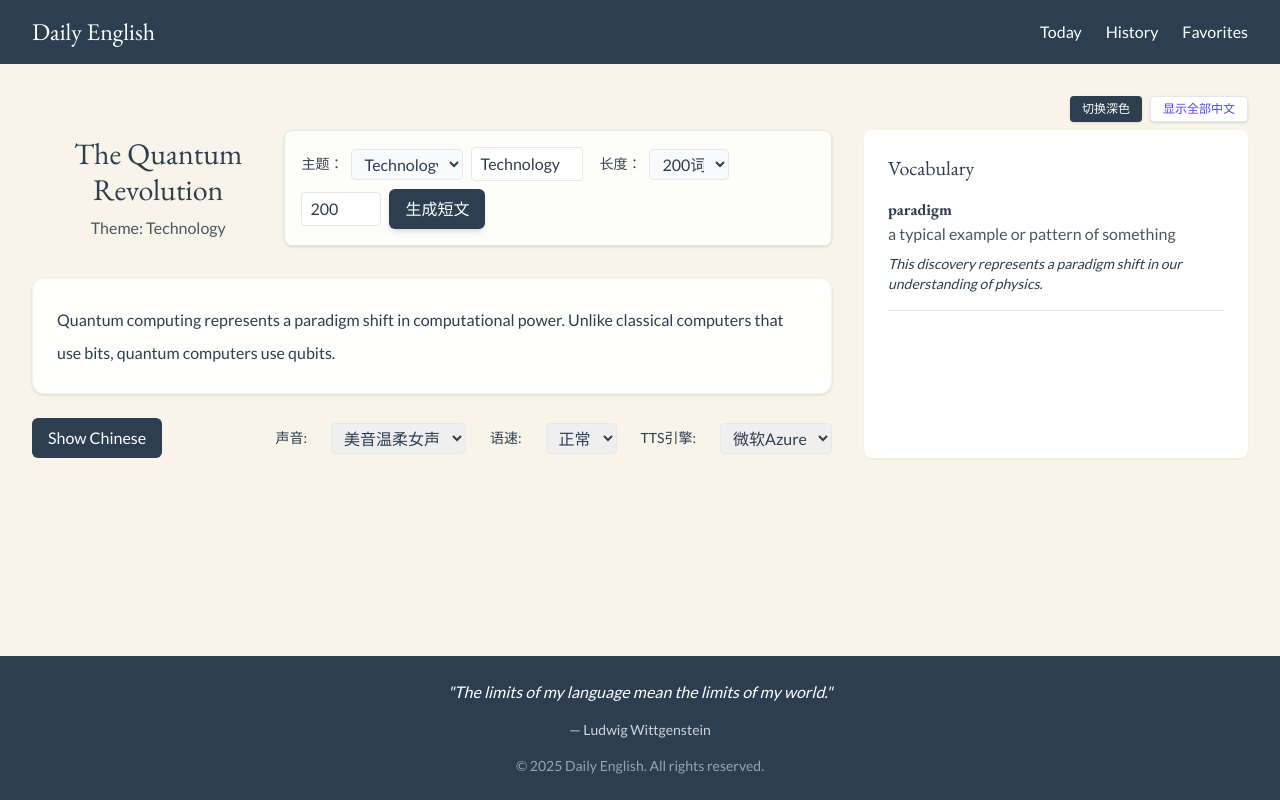
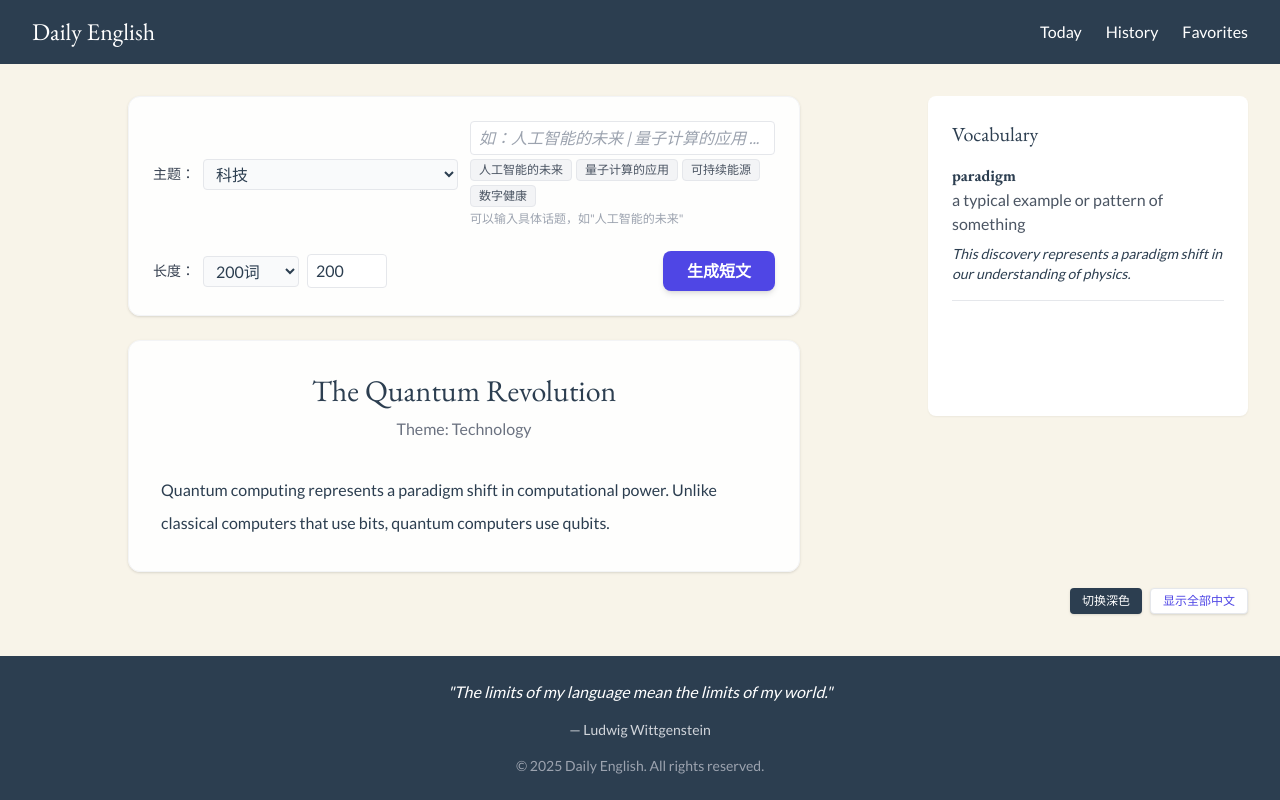
Before and after one commit to startfromit/ai_english_learning, a Next.js app: page / in a window 1280 px wide. Built offline with nearby package versions, Linux system fonts and the light colour scheme.

Commit message:
调整样式

```diff
--- a/src/app/components/ArticlePanel.tsx
+++ b/src/app/components/ArticlePanel.tsx
@@ -89,20 +89,7 @@ export default function ArticlePanel() {
   const [showChineseGlobal, setShowChineseGlobal] = useState(false)
   const [showChineseIndex, setShowChineseIndex] = useState<number | null>(null)
 
-  // 用于支持动态更新短文
-  const [articleState, setArticle] = useState(() => {
-    if (typeof window !== 'undefined') {
-      const cached = localStorage.getItem('lastArticle');
-      if (cached) {
-        try {
-          return JSON.parse(cached);
-        } catch {}
-      }
-    }
-    return article;
-  });
-
-  // 页面加载时同步localStorage（防止首次渲染不同步）
+  const [articleState, setArticle] = useState<Article>(article)
   useEffect(() => {
     if (typeof window !== 'undefined') {
       const cached = localStorage.getItem('lastArticle');
@@ -161,39 +148,33 @@ export default function ArticlePanel() {
     }
   };
 
-  // 新增：生成短文
-  const handleGenerate = async () => {
-    setGenerating(true);
-    try {
-      const res = await fetch('/api/generate-article', {
-        method: 'POST',
-        headers: { 'Content-Type': 'application/json' },
-        body: JSON.stringify({ theme: customTheme, length: customLength })
-      });
-      const data = await res.json();
-      if (data.sentences && Array.isArray(data.sentences) && data.title) {
-        const newArticle = { ...articleState, sentences: data.sentences, theme: customTheme, title: data.title };
-        setArticle(newArticle);
-        if (typeof window !== 'undefined') {
-          localStorage.setItem('lastArticle', JSON.stringify(newArticle));
-        }
-        setTimeout(() => {
-          articleRef.current?.scrollIntoView({ behavior: 'smooth', block: 'start' });
-        }, 100);
-      } else {
-        alert(data.error || '生成失败');
-      }
-    } catch (e) {
-      alert('生成失败');
-    }
-    setGenerating(false);
-  }
-
   // 主题和长度预设
   const THEME_PRESETS = [
-    '科技', '文学', '历史', '生活', '教育', '健康', '艺术', '环境', '经济', '心理'
+    { zh: '科技', en: 'Technology' },
+    { zh: '文学', en: 'Literature' },
+    { zh: '历史', en: 'History' },
+    { zh: '生活', en: 'Life' },
+    { zh: '教育', en: 'Education' },
+    { zh: '健康', en: 'Health' },
+    { zh: '艺术', en: 'Art' },
+    { zh: '环境', en: 'Environment' },
+    { zh: '经济', en: 'Economy' },
+    { zh: '心理', en: 'Psychology' },
+  ];
+  const TOPIC_SUGGESTS = [
+    '人工智能的未来',
+    '量子计算的应用',
+    '可持续能源',
+    '数字健康',
+    '虚拟现实',
+    '太空探索',
+    '智能家居',
+    '区块链技术',
+    '脑机接口',
+    '自动驾驶'
   ];
   const LENGTH_PRESETS = [100, 150, 200, 250, 300];
+  const [customTopic, setCustomTopic] = useState('');
 
   // 只保留一块英文段落展示，采用流式p标签+span方案，悬浮时句子加若有若无的虚线下划线，点击即可朗读，气泡跟随鼠标，消失有延迟
   const handleMouseEnter = (idx: number) => {
@@ -279,9 +260,144 @@ export default function ArticlePanel() {
     </p>
   );
 
+  const handleGenerate = async () => {
+    setGenerating(true);
+    try {
+      const res = await fetch('/api/generate-article', {
+        method: 'POST',
+        headers: { 'Content-Type': 'application/json' },
+        body: JSON.stringify({ theme: customTheme, topic: customTopic, length: customLength })
+      });
+      const data = await res.json();
+      if (data.sentences && Array.isArray(data.sentences) && data.title) {
+        const newArticle = { ...articleState, sentences: data.sentences, theme: customTheme, title: data.title };
+        setArticle(newArticle);
+        if (typeof window !== 'undefined') {
+          localStorage.setItem('lastArticle', JSON.stringify(newArticle));
+        }
+        setTimeout(() => {
+          articleRef.current?.scrollIntoView({ behavior: 'smooth', block: 'start' });
+        }, 100);
+      } else {
+        alert(data.error || '生成失败');
+      }
+    } catch (e) {
+      alert('生成失败');
+    }
+    setGenerating(false);
+  }
+
   return (
     <div className={themeMode === 'light' ? '' : 'bg-[#2c3e50] text-[#f8f4e9] transition-colors duration-300'}>
       <audio ref={audioRef} />
+      <div className="flex flex-col lg:flex-row gap-8 items-start justify-center w-full max-w-7xl mx-auto">
+        {/* 左侧主区 */}
+        <div className="flex-1 flex flex-col items-center">
+          {/* 操作区卡片 */}
+          <div className="bg-white/90 dark:bg-[#2c3e50]/90 rounded-xl p-6 shadow border border-gray-100 dark:border-gray-700 w-full max-w-2xl mb-6 flex flex-col items-center">
+            <div className="w-full flex flex-col gap-4">
+              {/* 主题+话题 */}
+              <div className="flex flex-col md:flex-row gap-3 items-center w-full">
+                <div className="flex gap-2 items-center w-full md:w-1/2">
+                  <label className="text-sm text-gray-700 dark:text-gray-200 whitespace-nowrap">主题：</label>
+                  <select
+                    className="border rounded px-2 py-1 w-full bg-gray-50 dark:bg-[#2c3e50] dark:text-[#f8f4e9] focus:ring-2 focus:ring-indigo-300"
+                    value={customTheme}
+                    onChange={e => setCustomTheme(e.target.value)}
+                    disabled={generating}
+                  >
+                    {THEME_PRESETS.map(t => (
+                      <option key={t.en} value={t.en}>{t.zh}</option>
+                    ))}
+                  </select>
+                </div>
+                <div className="flex flex-col w-full md:w-1/2">
+                  <input
+                    type="text"
+                    className="border rounded px-2 py-1 w-full dark:bg-[#2c3e50] dark:text-[#f8f4e9] focus:ring-2 focus:ring-indigo-300"
+                    value={customTopic}
+                    onChange={e => setCustomTopic(e.target.value)}
+                    placeholder="如：人工智能的未来 | 量子计算的应用 ..."
+                    disabled={generating}
+                    style={{ fontStyle: customTopic ? 'normal' : 'italic', color: customTopic ? undefined : '#aaa' }}
+                  />
+                  <div className="flex flex-wrap gap-1 mt-1">
+                    {TOPIC_SUGGESTS.slice(0, 4).map(sug => (
+                      <button
+                        key={sug}
+                        type="button"
+                        className="px-2 py-0.5 text-xs rounded bg-gray-100 dark:bg-gray-700 text-gray-600 dark:text-gray-200 hover:bg-indigo-100 dark:hover:bg-indigo-800 border border-gray-200 dark:border-gray-600 transition"
+                        onClick={() => setCustomTopic(sug)}
+                        disabled={generating}
+                      >
+                        {sug}
+                      </button>
+                    ))}
+                  </div>
+                  <span className="text-xs text-gray-400 mt-1">可以输入具体话题，如"{TOPIC_SUGGESTS[0]}"</span>
+                </div>
+              </div>
+              {/* 长度+按钮 */}
+              <div className="flex flex-col md:flex-row gap-3 items-center w-full justify-between mt-2">
+                <div className="flex gap-2 items-center">
+                  <label className="text-sm text-gray-700 dark:text-gray-200">长度：</label>
+                  <select
+                    className="border rounded px-2 py-1 w-24 bg-gray-50 dark:bg-[#2c3e50] dark:text-[#f8f4e9] focus:ring-2 focus:ring-indigo-300"
+                    value={customLength}
+                    onChange={e => setCustomLength(Number(e.target.value))}
+                    disabled={generating}
+                  >
+                    {LENGTH_PRESETS.map(l => (
+                      <option key={l} value={l}>{l}词</option>
+                    ))}
+                  </select>
+                  <input
+                    type="number"
+                    className="border rounded px-2 py-1 w-20 dark:bg-[#2c3e50] dark:text-[#f8f4e9] focus:ring-2 focus:ring-indigo-300"
+                    value={customLength}
+                    onChange={e => setCustomLength(Number(e.target.value))}
+                    min={50}
+                    max={500}
+                    step={10}
+                    placeholder="自定义长度"
+                    disabled={generating}
+                  />
+                </div>
+                <button
+                  className="btn btn-primary shadow-md px-6 py-2 text-base rounded-lg font-semibold bg-indigo-600 text-white hover:bg-indigo-700 transition disabled:opacity-60"
+                  onClick={handleGenerate}
+                  disabled={generating}
+                >
+                  {generating ? '生成中...' : '生成短文'}
+                </button>
+              </div>
+            </div>
+          </div>
+          {/* 内容区卡片：标题+短文 */}
+          <div className="bg-white/90 dark:bg-[#2c3e50]/90 rounded-xl p-8 shadow border border-gray-100 dark:border-gray-700 mb-4 transition-all duration-300 w-full max-w-2xl flex flex-col items-center">
+            <h1 className="text-3xl font-serif text-center mb-2">{articleState.title}</h1>
+            <p className="text-gray-500 text-center mb-6 text-base">Theme: {articleState.theme}</p>
+            <div className="w-full mt-2">{renderParagraph()}</div>
+          </div>
+        </div>
+        {/* 词汇表区 */}
+        <div className="w-full lg:w-80 bg-white p-6 rounded-lg shadow-sm min-h-[320px] flex flex-col">
+          <h2 className="text-xl font-serif mb-4">Vocabulary</h2>
+          {articleState.vocabulary && articleState.vocabulary.length > 0 ? (
+            <div className="space-y-4">
+              {articleState.vocabulary.map((item, index) => (
+                <div key={index} className="border-b pb-4">
+                  <h3 className="font-bold">{item.word}</h3>
+                  <p className="text-gray-600">{item.meaning}</p>
+                  <p className="text-sm italic mt-2">{item.example}</p>
+                </div>
+              ))}
+            </div>
+          ) : (
+            <div className="text-gray-400 text-sm text-center mt-8">暂无重点词汇</div>
+          )}
+        </div>
+      </div>
       <div className="flex justify-end mb-2">
         <button
           className="btn btn-primary px-3 py-1 text-xs rounded shadow"
@@ -296,131 +412,6 @@ export default function ArticlePanel() {
           {showChineseGlobal ? '隐藏全部中文' : '显示全部中文'}
         </button>
       </div>
-      <div className="grid grid-cols-1 lg:grid-cols-3 gap-8">
-        {/* 文章主体 */}
-        <div className="lg:col-span-2 space-y-6">
-          <div className="flex items-center justify-between mb-8">
-            <div className="text-center">
-              <h1 className="text-3xl font-serif mb-2">{articleState.title}</h1>
-              <p className="text-gray-600 dark:text-gray-300">Theme: {articleState.theme}</p>
-            </div>
-            <div className="flex flex-col gap-2 items-end bg-white/80 dark:bg-[#2c3e50]/80 rounded-lg p-4 shadow border border-gray-200 dark:border-gray-700">
-              <div className="flex gap-2 items-center flex-wrap">
-                <label className="text-sm text-gray-700 dark:text-gray-200">主题：</label>
-                <select
-                  className="border rounded px-2 py-1 w-28 bg-gray-50 dark:bg-[#2c3e50] dark:text-[#f8f4e9]"
-                  value={customTheme}
-                  onChange={e => setCustomTheme(e.target.value)}
-                  disabled={generating}
-                >
-                  {THEME_PRESETS.map(t => (
-                    <option key={t} value={t}>{t}</option>
-                  ))}
-                  <option value={customTheme} hidden>{customTheme}</option>
-                </select>
-                <input
-                  type="text"
-                  className="border rounded px-2 py-1 w-28 dark:bg-[#2c3e50] dark:text-[#f8f4e9]"
-                  value={customTheme}
-                  onChange={e => setCustomTheme(e.target.value)}
-                  placeholder="自定义主题"
-                  disabled={generating}
-                />
-                <label className="text-sm text-gray-700 dark:text-gray-200 ml-2">长度：</label>
-                <select
-                  className="border rounded px-2 py-1 w-20 bg-gray-50 dark:bg-[#2c3e50] dark:text-[#f8f4e9]"
-                  value={customLength}
-                  onChange={e => setCustomLength(Number(e.target.value))}
-                  disabled={generating}
-                >
-                  {LENGTH_PRESETS.map(l => (
-                    <option key={l} value={l}>{l}词</option>
-                  ))}
-                  <option value={customLength} hidden>{customLength}词</option>
-                </select>
-                <input
-                  type="number"
-                  className="border rounded px-2 py-1 w-20 dark:bg-[#2c3e50] dark:text-[#f8f4e9]"
-                  value={customLength}
-                  onChange={e => setCustomLength(Number(e.target.value))}
-                  min={50}
-                  max={500}
-                  step={10}
-                  placeholder="自定义长度"
-                  disabled={generating}
-                />
-                <button
-                  className="btn btn-primary shadow-md"
-                  onClick={handleGenerate}
-                  disabled={generating}
-                >
-                  {generating ? '生成中...' : '生成短文'}
-                </button>
-              </div>
-            </div>
-          </div>
-
-          {/* 英文段落展示区 */}
-          <div className="bg-white/90 dark:bg-[#2c3e50]/90 rounded-xl p-6 shadow border border-gray-100 dark:border-gray-700 mb-4 transition-all duration-300">
-            {renderParagraph()}
-          </div>
-
-          <div className="flex items-center justify-between mt-8 flex-wrap gap-2">
-            <button
-              className="btn btn-primary"
-              onClick={() => setShowChinese(!showChinese)}
-            >
-              {showChinese ? 'Hide Chinese' : 'Show Chinese'}
-            </button>
-            <div className="flex items-center space-x-4 flex-wrap gap-2">
-              <label className="text-sm">声音:</label>
-              <select
-                value={currentVoice}
-                onChange={e => setCurrentVoice(e.target.value)}
-                className="border rounded px-2 py-1"
-              >
-                {VOICES.map(v => (
-                  <option key={v.value} value={v.value}>{v.label}</option>
-                ))}
-              </select>
-              <label className="text-sm">语速:</label>
-              <select
-                value={currentSpeed}
-                onChange={e => setCurrentSpeed(e.target.value)}
-                className="border rounded px-2 py-1"
-              >
-                {SPEEDS.map(s => (
-                  <option key={s.value} value={s.value}>{s.label}</option>
-                ))}
-              </select>
-              <label className="text-sm ml-4">TTS引擎:</label>
-              <select
-                value={engine}
-                onChange={e => setEngine(e.target.value as TTSEngine)}
-                className="border rounded px-2 py-1"
-              >
-                {ENGINES.map(e => (
-                  <option key={e.value} value={e.value}>{e.label}</option>
-                ))}
-              </select>
-            </div>
-          </div>
-        </div>
-
-        {/* 词汇表 */}
-        <div className="bg-white p-6 rounded-lg shadow-sm">
-          <h2 className="text-xl font-serif mb-4">Vocabulary</h2>
-          <div className="space-y-4">
-            {article.vocabulary.map((item, index) => (
-              <div key={index} className="border-b pb-4">
-                <h3 className="font-bold">{item.word}</h3>
-                <p className="text-gray-600">{item.meaning}</p>
-                <p className="text-sm italic mt-2">{item.example}</p>
-              </div>
-            ))}
-          </div>
-        </div>
-      </div>
     </div>
   )
 }
```
